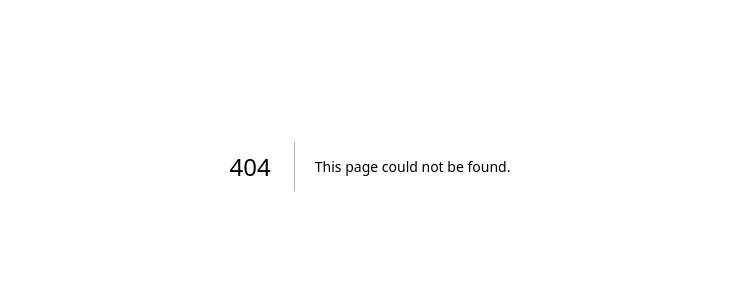
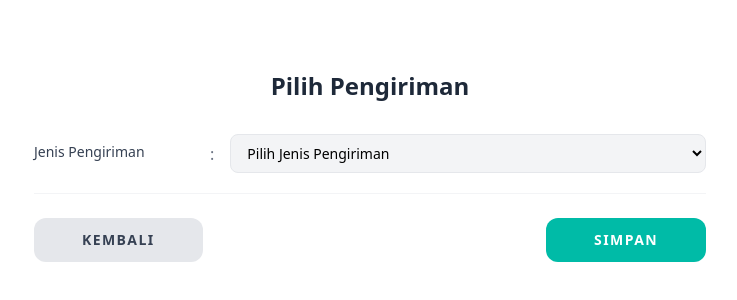
Before and after one commit to S3n5eN/IMPAL, a Next.js app: page /dashboard/form/pilihPengiriman in a window 1280 px wide. Before the commit this address had no page. Shown: the part 234-534 px from the top of the page, without its empty margins (270-1007 px from the left). Built offline with nearby package versions, Linux system fonts and the light colour scheme.

Commit message:
front end pilih pengiriman

```diff
--- /dev/null
+++ b/app/(dashboard)/dashboard/form/pilihPengiriman/page.tsx
@@ -0,0 +1,132 @@
+"use client";
+import { useState } from "react";
+
+export default function FormPilihPengiriman() {
+  const [form, setForm] = useState({
+    jenisPengiriman: "",
+    alamat: "",
+  });
+  const [loading, setLoading] = useState(false);
+  const [successMsg, setSuccessMsg] = useState("");
+  const [errorMsg, setErrorMsg] = useState("");
+
+  const handleChange = (e) => {
+    setForm({ ...form, [e.target.name]: e.target.value });
+  };
+
+  const handleSubmit = async (e) => {
+    e.preventDefault();
+    setLoading(true);
+    setSuccessMsg("");
+    setErrorMsg("");
+
+    try {
+      const token = localStorage.getItem("token");
+
+      const res = await fetch("/api/Pengguna/pilihPengiriman", {
+        method: "POST",
+        headers: {
+          "Content-Type": "application/json",
+          Authorization: `Bearer ${token}`,
+        },
+        body: JSON.stringify({
+          jenisPengiriman: form.jenisPengiriman,
+          alamat: form.jenisPengiriman === "delivery" ? form.alamat : undefined,
+        }),
+      });
+
+      const data = await res.json();
+
+      if (res.ok) {
+        setSuccessMsg("Jenis pengiriman berhasil dipilih!");
+        setForm({ jenisPengiriman: "", alamat: "" });
+      } else {
+        setErrorMsg(data.message || "Terjadi kesalahan.");
+      }
+    } catch (err) {
+      setErrorMsg("Gagal terhubung ke server.");
+    } finally {
+      setLoading(false);
+    }
+  };
+
+  const inputClass = "w-full border border-gray-200 bg-gray-100 rounded-lg px-3 py-2 text-sm focus:ring-2 focus:ring-teal-400 focus:border-transparent outline-none transition";
+  const labelClass = "text-sm font-medium text-gray-700 w-40 shrink-0 pt-2";
+
+  return (
+    <div className="min-h-screen bg-white flex items-center justify-center px-10">
+      <div className="max-w-2xl w-full">
+
+        <h1 className="text-2xl font-bold text-gray-800 text-center mb-8">
+          Pilih Pengiriman
+        </h1>
+
+        {successMsg && (
+          <div className="mb-4 px-4 py-3 bg-teal-50 border border-teal-300 text-teal-700 text-sm rounded-lg">
+            {successMsg}
+          </div>
+        )}
+        {errorMsg && (
+          <div className="mb-4 px-4 py-3 bg-red-50 border border-red-300 text-red-600 text-sm rounded-lg">
+            {errorMsg}
+          </div>
+        )}
+
+        <form onSubmit={handleSubmit} className="space-y-5">
+
+          {/* Jenis Pengiriman */}
+          <div className="flex items-start gap-4">
+            <label className={labelClass}>Jenis Pengiriman</label>
+            <span className="pt-2 text-gray-500">:</span>
+            <select
+              name="jenisPengiriman"
+              value={form.jenisPengiriman}
+              onChange={handleChange}
+              required
+              className={inputClass}
+            >
+              <option value="">Pilih Jenis Pengiriman</option>
+              <option value="delivery">Delivery (Diantar)</option>
+              <option value="pickup">Pickup (Diambil)</option>
+            </select>
+          </div>
+
+          {/* Alamat — hanya muncul jika delivery */}
+          {form.jenisPengiriman === "delivery" && (
+            <div className="flex items-start gap-4">
+              <label className={labelClass}>Alamat</label>
+              <span className="pt-2 text-gray-500">:</span>
+              <input
+                type="text"
+                name="alamat"
+                placeholder="Masukkan alamat lengkap"
+                value={form.alamat}
+                onChange={handleChange}
+                required
+                className={inputClass}
+              />
+            </div>
+          )}
+
+          {/* Buttons */}
+          <div className="flex justify-between items-center pt-6 mt-4 border-t border-gray-100">
+            <button
+              type="button"
+              className="px-12 py-3 bg-gray-200 rounded-xl text-sm font-bold text-gray-700 hover:bg-gray-300 transition tracking-widest uppercase"
+            >
+              Kembali
+            </button>
+            <button
+              type="submit"
+              disabled={loading}
+              className="px-12 py-3 bg-teal-500 text-white rounded-xl text-sm font-bold hover:bg-teal-600 transition tracking-widest uppercase disabled:opacity-60"
+            >
+              {loading ? "Menyimpan..." : "Simpan"}
+            </button>
+          </div>
+
+        </form>
+      </div>
+    </div>
+  );
+}
```
